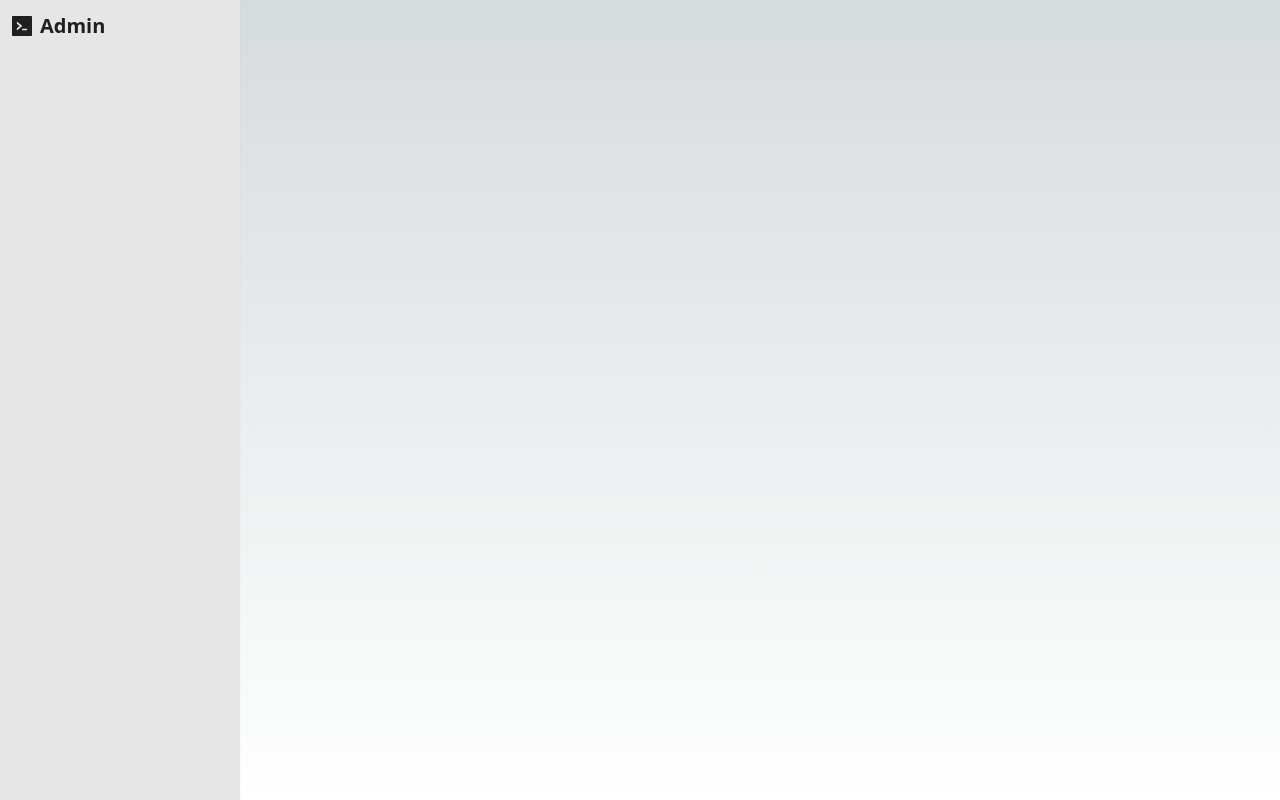
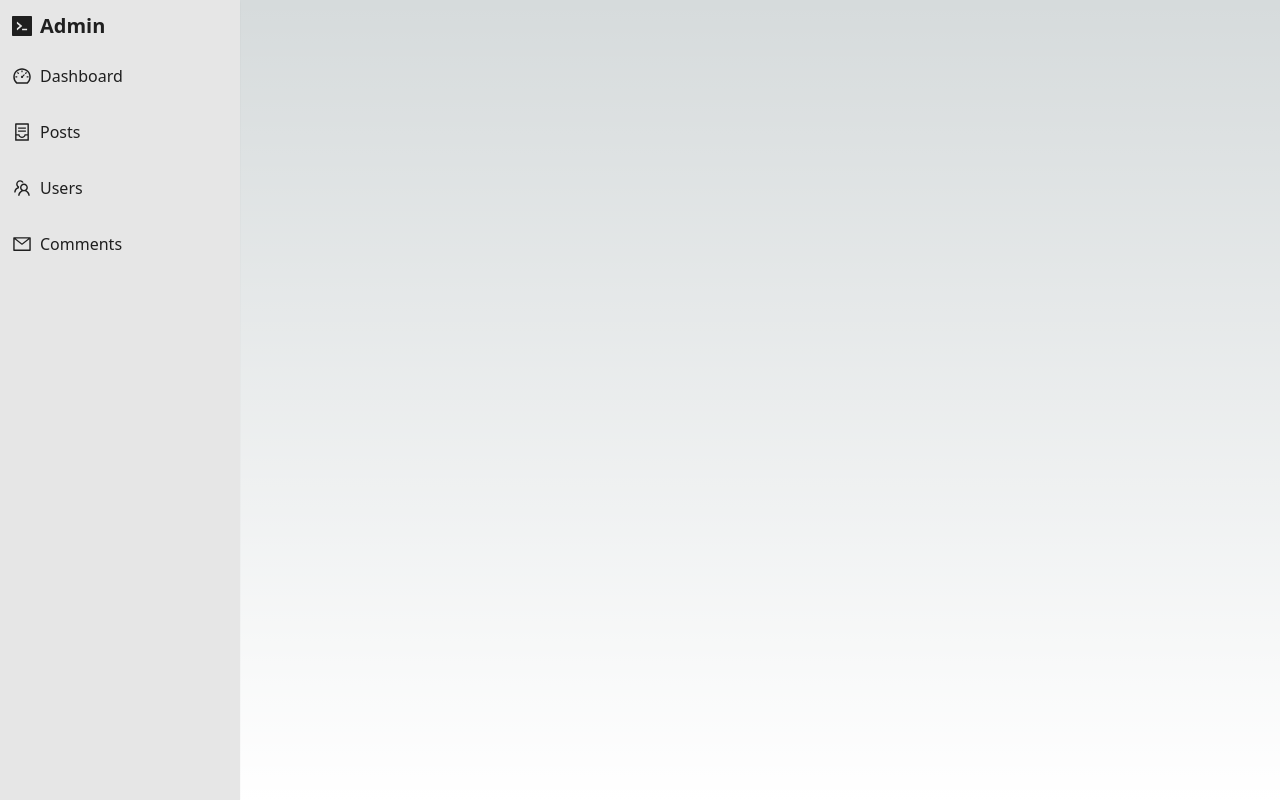
Before and after one commit to MonaBlanc/blog-app-v2, a Next.js app: page /admin in a window 1280 px wide. Built offline with nearby package versions, Linux system fonts and the light colour scheme.

Commit message:
smooth links

```diff
--- a/components/common/AdminNav.tsx
+++ b/components/common/AdminNav.tsx
@@ -1,6 +1,8 @@
 import Link from 'next/link';
 import { FC } from 'react';
+import { AiOutlineContainer, AiOutlineDashboard, AiOutlineMail, AiOutlineTeam } from 'react-icons/ai';
 import Logo from './Logo';
+
 
 interface Props {}
 
@@ -11,6 +13,27 @@ const AdminNav: FC<Props> = (props): JSX.Element => {
             <Logo className='fill-highlight-light dark:fill-highlight-dark w-5 h-5'/>
             <span className='text-highlight-light dark:text-highlight-dark text-xl font-semibold'>Admin</span>
         </Link>
+        {/** Nav Items */}
+        <div className="space-y-6">
+        <ul className='space-y-2'>
+            <li className='flex items-center space-x-2 p-3 text-highlight-light dark:text-highlight-dark hover:scale-[0.98] transition'>
+                <AiOutlineDashboard size={24} className='fill-highlight-light dark:fill-highlight-dark w-5 h-5'/>
+                <Link href='/admin'>Dashboard</Link>
+            </li>
+            <li className='flex items-center space-x-2 p-3 text-highlight-light dark:text-highlight-dark hover:scale-[0.98] transition'>
+                <AiOutlineContainer className='fill-highlight-light dark:fill-highlight-dark w-5 h-5'/>
+                <Link href='/admin/posts'>Posts</Link>
+            </li>
+            <li className='flex items-center space-x-2 p-3 text-highlight-light dark:text-highlight-dark hover:scale-[0.98] transition'>
+                <AiOutlineTeam className='fill-highlight-light dark:fill-highlight-dark w-5 h-5'/>
+                <Link href='/admin/users'>Users</Link>
+            </li>
+            <li className='flex items-center space-x-2 p-3 text-highlight-light dark:text-highlight-dark hover:scale-[0.98] transition'>
+                <AiOutlineMail className='fill-highlight-light dark:fill-highlight-dark w-5 h-5'/>
+                <Link href='/admin/comments'>Comments</Link>
+            </li>
+        </ul>
+        </div>
     </nav>;
     };
 
```
